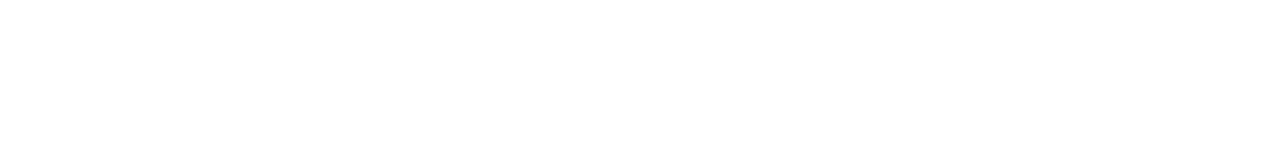
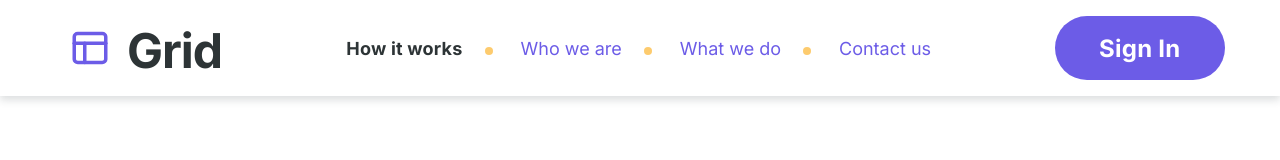
Before and after one commit to RinatYR/grid, a plain HTML site: page index.html in a window 1280 px wide. Drawn offline with Linux system fonts and the light colour scheme.

Commit message:
end 11 lesson

```diff
--- /dev/null
+++ b/css/typography.css
@@ -0,0 +1,70 @@
+.title{
+    font-family: 'Inter';
+    font-style: normal;
+    font-weight: 700;
+    font-size: 24px;
+    line-height: 36px;
+    letter-spacing: 0.25px;
+    color: #2D3436;
+}
+.title_h1{
+    font-weight: 800;
+    font-size: 96px;
+    line-height: 104px;
+    letter-spacing: -3px;
+}
+.title_h2{
+    font-weight: 900;
+    font-size: 64px;
+    line-height: 77px;
+    letter-spacing: -1px;
+}
+.title_h3{
+    font-size: 48px;
+    line-height: 56px;
+    letter-spacing: -1px;
+}
+.title_h4{
+    font-size: 32px;
+    line-height: 48px;
+    letter-spacing: -0.5px;
+}
+.text{
+    font-family: 'Inter';
+    font-style: normal;
+    font-weight: 400;
+    font-size: 18px;
+    line-height: 32px;
+    color: #2D3436;
+}
+.text_big{
+    font-size: 24px;
+    line-height: 36px;
+    letter-spacing: -0.25px;
+}
+.text_small{
+    font-size: 14px;
+    line-height: 24px;
+    letter-spacing: 0.25px;
+}
+.text_medium{
+    font-weight: 500;
+    font-size: 14px;
+    line-height: 24px;
+    letter-spacing: 0.2px;
+}
+.text_bold{
+    font-weight: bold;
+    font-size: 14px;
+    line-height: 24px;
+    letter-spacing: 0.2px;
+}
+.minicaps{
+    font-family: 'Inter';
+    font-style: normal;
+    font-weight: 800;
+    font-size: 12px;
+    line-height: 15px;
+    letter-spacing: 2.5px;
+    text-transform: uppercase;
+}
--- a/index.html
+++ b/index.html
@@ -4,9 +4,35 @@
     <meta charset="UTF-8">
     <meta name="viewport" content="width=device-width, initial-scale=1.0">
     <title>Grid</title>
+    <link href="https://fonts.googleapis.com/css2?family=Inter:wght@100;200;300;400;500;600;700;800;900&display=swap" rel="stylesheet">
+    <link rel="stylesheet" href="css/typography.css">
     <link rel="stylesheet" href="style.css">
 </head>
-<body>
-
+<body class="body">
+    <header class="header">
+        <div class="wrap header__wrap">
+            <a href="/" class="logo">
+                <div class="logo__img">
+                    <svg width="70" height="64" viewBox="0 0 70 64" fill="none" xmlns="http://www.w3.org/2000/svg">
+                        <path d="M47.25 17.6H22.75C20.817 17.6 19.25 19.0327 19.25 20.8V43.2C19.25 44.9673 20.817 46.4 22.75 46.4H47.25C49.183 46.4 50.75 44.9673 50.75 43.2V20.8C50.75 19.0327 49.183 17.6 47.25 17.6Z" stroke="#6C5CE7" stroke-width="3.5" stroke-linecap="round" stroke-linejoin="round"/>
+                        <path d="M19.25 27.2H50.75" stroke="#6C5CE7" stroke-width="3.5" stroke-linecap="round" stroke-linejoin="round"/>
+                        <path d="M29.75 46.4V27.2" stroke="#6C5CE7" stroke-width="3.5" stroke-linecap="round" stroke-linejoin="round"/>
+                    </svg>
+                </div>
+                <span class="logo__text title title_h3">
+                    Grid
+                </span>
+            </a>
+            <nav class="menu">
+                <ul class="menu__list">
+                    <li class="menu__item"><a href="#" class="menu__link text menu__link_bold">How it works</a></li>
+                    <li class="menu__item"><a href="#" class="menu__link text">Who we are</a></li>
+                    <li class="menu__item"><a href="#" class="menu__link text">What we do</a></li>
+                    <li class="menu__item"><a href="#" class="menu__link text">Contact us</a></li>
+                </ul>
+                <a href="#" class="menu_sign button">Sign In</a>
+            </nav>
+        </div>
+    </header>
 </body>
 </html>
--- a/style.css
+++ b/style.css
@@ -0,0 +1,85 @@
+.body{
+    margin: 0;
+    font-family: 'Inter', sans-serif;
+}
+.wrap{
+    width: 1170px;
+    margin: 0 auto;
+}
+.button{
+    font-family: 'Inter';
+    font-style: normal;
+    font-weight: 700;
+    font-size: 24px;
+    line-height: 36px;
+    letter-spacing: 0.25px;
+    color: #fff;
+    padding: 14.6px 44.5px 13.4px;
+    text-decoration: none;
+    background: #6C5CE7;
+    border-radius: 999px;
+}
+
+/*======== header ==========*/
+.header{
+    height: 96px;
+    box-shadow: 0 4px 8px rgba(38, 50, 56, 0.16);
+}
+.header__wrap{
+    height: 100%;
+    display: flex;
+    align-items: center;
+    justify-content: space-between;
+}
+.logo{
+    display: flex;
+    align-items: center;
+    text-decoration: none;
+}
+.logo__img{
+    height: 64px;
+}
+.logo__text{
+    margin-left: 2px;
+    padding-top: 5px;
+}
+.menu{
+    display: flex;
+    align-items: center;
+}
+.menu__list{
+    display: flex;
+    align-items: center;
+    margin: 0;
+    padding: 0;
+    list-style: none;
+}
+.menu__item:not(:last-child){
+    margin-right: 58px;
+    position: relative;
+}
+.menu__item:not(:last-child)::after{
+    display: block;
+    content: "";
+    background: #FDCB6E;
+    height: 8px;
+    width: 8px;
+    border-radius: 100%;
+    position: absolute;
+    right: -30px;
+    bottom: 10px;
+}
+.menu__link{
+    text-decoration: none;
+    display: inline-block;
+    padding-top: 2px;
+    color: #6C5CE7;
+}
+.menu__link_bold{
+    font-weight: 700;
+    letter-spacing: 0.2px;
+    color: #2D3436;
+}
+.menu_sign{
+    margin-left: 123.5px;
+}
```
Also changed, not shown: img/logo.svg (added), 1 other file.
